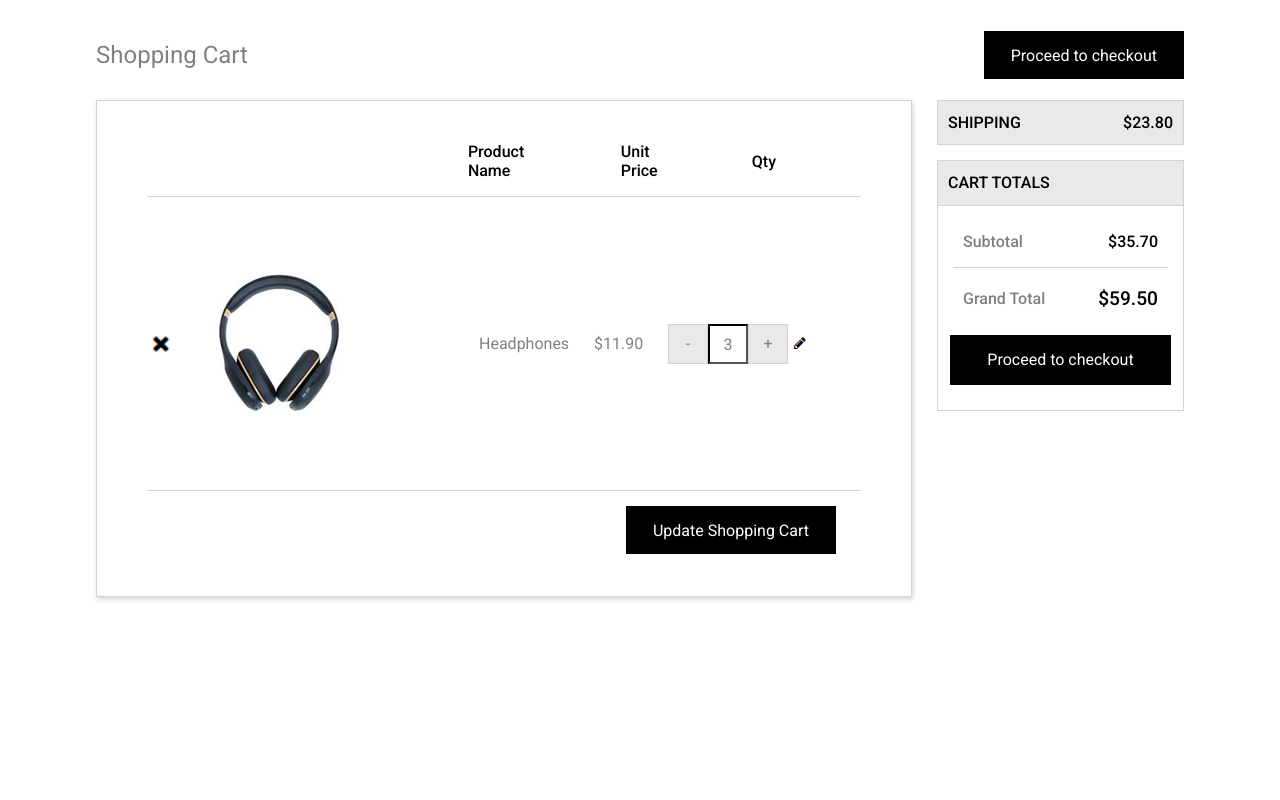
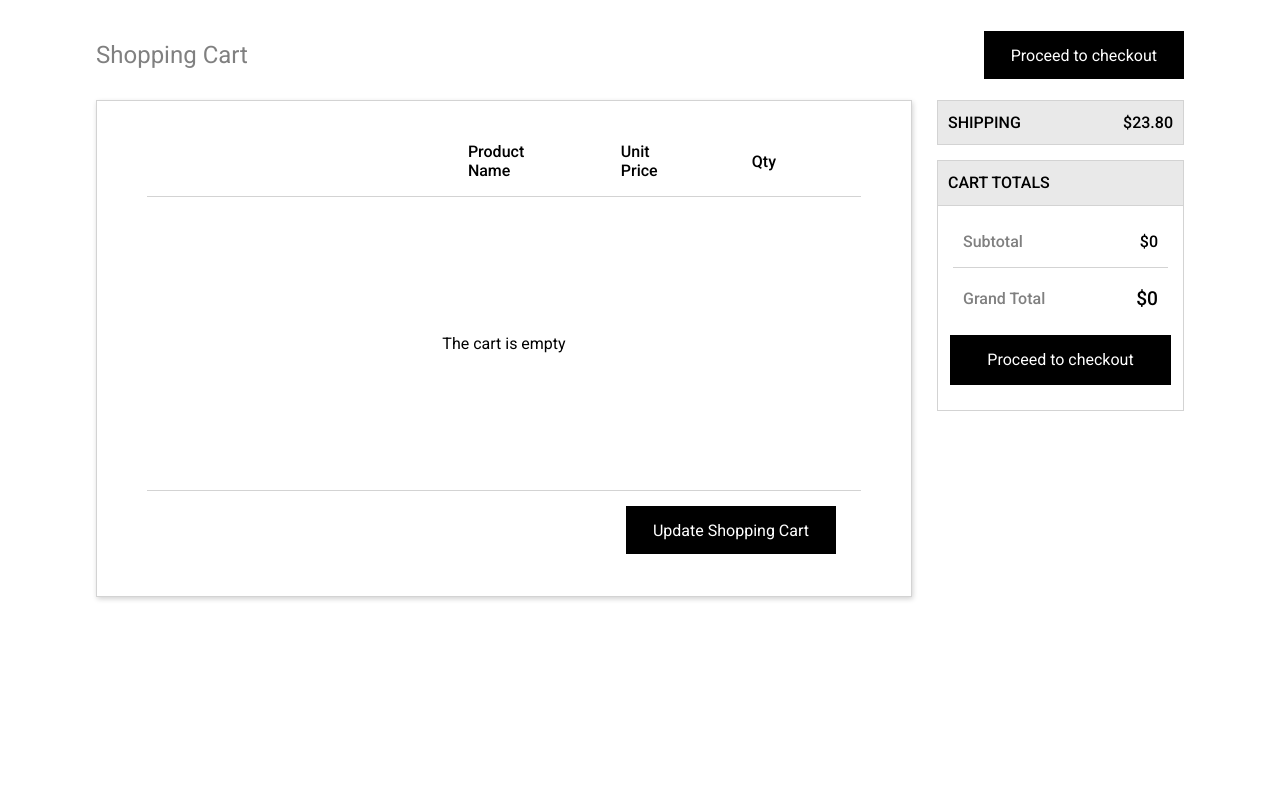
Before and after one commit to KajetanAugust/react-checkout-page, a React (Create React App) app: page / in a window 1280 px wide. Both pictures are taken after a click on the picture 162 px from the left and 343 px from the top of the page. Shown: the top 800 px of the page. Built offline with nearby package versions, Linux system fonts and the light colour scheme.

Commit message:
feat: added logic for closing button and "Proceed to checkout" buttons
Closing button in ProductCard.js is now deleting product from cart, and displaying the cart is empty message. It also zeroes subtotal and grand total. "Proceed to checkout" button now sends user to checkout page.

```diff
--- a/package.json
+++ b/package.json
@@ -8,7 +8,6 @@
     "@testing-library/user-event": "^12.1.10",
     "react": "^17.0.1",
     "react-dom": "^17.0.1",
-    "react-router-dom": "^5.2.0",
     "react-scripts": "4.0.0",
     "web-vitals": "^0.2.4"
   },
--- a/src/Components/App.js
+++ b/src/Components/App.js
@@ -1,5 +1,4 @@
-import React, {Component} from 'react'
-import { Route } from 'react-router-dom'
+import React, {Component, Fragment} from 'react'
 import '../App.css';
 
 import Header from "./Header";
@@ -21,11 +20,24 @@ class App extends Component {
         })
     }
 
+    handleCheckout = () => {
+        this.setState({
+            isCheckout: true
+        })
+    }
+
   render() {
 
     return (
         <div className="App">
-                    <Header/>
+
+            {
+                this.state.isCheckout === false
+                    ?
+                    <Fragment>
+                        <Header
+                            handleCheckout={this.handleCheckout}
+                        />
                         <main className='main-wrapper'>
                             <ProductCard
                                 quantity={this.state.quantity}
@@ -36,10 +48,15 @@ class App extends Component {
                                 quantity={this.state.quantity}
                                 unitPrice={this.state.unitPrice}
                                 shipping={this.state.shipping}
+                                handleCheckout={this.handleCheckout}
                             />
                         </main>
+                    </Fragment>
+                    :
+                    <CheckoutComplete />
+            }
 
-                <CheckoutComplete />
+
 
         </div>
     );
--- a/src/Components/Header.js
+++ b/src/Components/Header.js
@@ -1,13 +1,15 @@
 import React, {Component} from 'react'
-import {Link, Router} from 'react-router-dom'
 
 class Header extends Component {
+
 
     render() {
         return (
             <header>
                 <h1>Shopping Cart</h1>
-                <Link to='/checkout-complete'><button>Proceed to checkout</button></Link>
+                <button
+                    onClick={this.props.handleCheckout}
+                >Proceed to checkout</button>
             </header>
         );
     }
--- a/src/Components/ProductCard.js
+++ b/src/Components/ProductCard.js
@@ -3,7 +3,8 @@ import React, {Component} from 'react'
 class ProductCard extends Component {
 
     state = {
-        newQuant: 0
+        newQuant: 0,
+        isDeleted: false,
     }
 
     componentDidMount() {
@@ -32,6 +33,14 @@ class ProductCard extends Component {
         this.props.handleQuantChange(this.state.newQuant)
     }
 
+    handleProductDelete = () => {
+        this.setState({
+            isDeleted: true,
+            newQuant: 0
+        })
+        this.props.handleQuantChange(0)
+    }
+
     render() {
         return (
             <div className='product-card'>
@@ -40,9 +49,17 @@ class ProductCard extends Component {
                     <p>Unit Price</p>
                     <p>Qty</p>
                 </div>
-                <div className='product-card-body'>
-                    <img className='x-and-edit' src='images/x-img.png' alt='x button' />
-                        <img className='product-image' src='images/headphones.png' alt='Photo of headphones' />
+                {
+                    this.state.isDeleted === false
+                    ?
+                        <div className='product-card-body'>
+                            <img
+                                className='x-and-edit'
+                                src='images/x-img.png'
+                                alt='x button'
+                                onClick={this.handleProductDelete}
+                            />
+                            <img className='product-image' src='images/headphones.png' alt='Photo of headphones' />
                             <div className='product-info'>
                                 <p>Headphones</p>
                                 <p>${this.props.unitPrice.toFixed(2)}</p>
@@ -63,7 +80,13 @@ class ProductCard extends Component {
                                     />
                                 </div>
                             </div>
-                </div>
+                        </div>
+                        :
+                        <div className='product-card-body'>
+                            <p>The cart is empty</p>
+                        </div>
+                }
+
                 <div className='product-card-footer'>
                     <button
                         onClick={this.handleQuantitySetting}
--- a/src/Components/ShippingAndTotal.js
+++ b/src/Components/ShippingAndTotal.js
@@ -15,13 +15,15 @@ class ShippingAndTotal extends Component {
                     <p>CART TOTALS</p>
                     <div className="subtotal">
                         <p>Subtotal</p>
-                        <p>${subtotal.toFixed(2)}</p>
+                        <p>${subtotal === 0 ? 0 : subtotal.toFixed(2)}</p>
                     </div>
                     <div className="grand-total">
                         <p>Grand Total</p>
-                        <p>${(subtotal + (subtotal > 100 ? 0 : shipping)).toFixed(2)}</p>
+                        <p>${subtotal === 0 ? 0 :(subtotal + (subtotal > 100 ? 0 : shipping)).toFixed(2)}</p>
                     </div>
-                    <button>Proceed to checkout</button>
+                    <button
+                        onClick={this.props.handleCheckout}
+                    >Proceed to checkout</button>
                 </div>
             </div>
         );
--- a/src/index.js
+++ b/src/index.js
@@ -2,11 +2,10 @@ import React from 'react';
 import ReactDOM from 'react-dom';
 import './index.css';
 import App from './Components/App';
-import { BrowserRouter } from "react-router-dom";
 
 ReactDOM.render(
-  <BrowserRouter>
+  <React.StrictMode>
     <App />
-  </BrowserRouter>,
+  </React.StrictMode>,
   document.getElementById('app')
 );
```
Also changed, not shown: 1 other file (tests, documents, lock files or other folders). Lines whose indentation alone changed are shown as unchanged.
